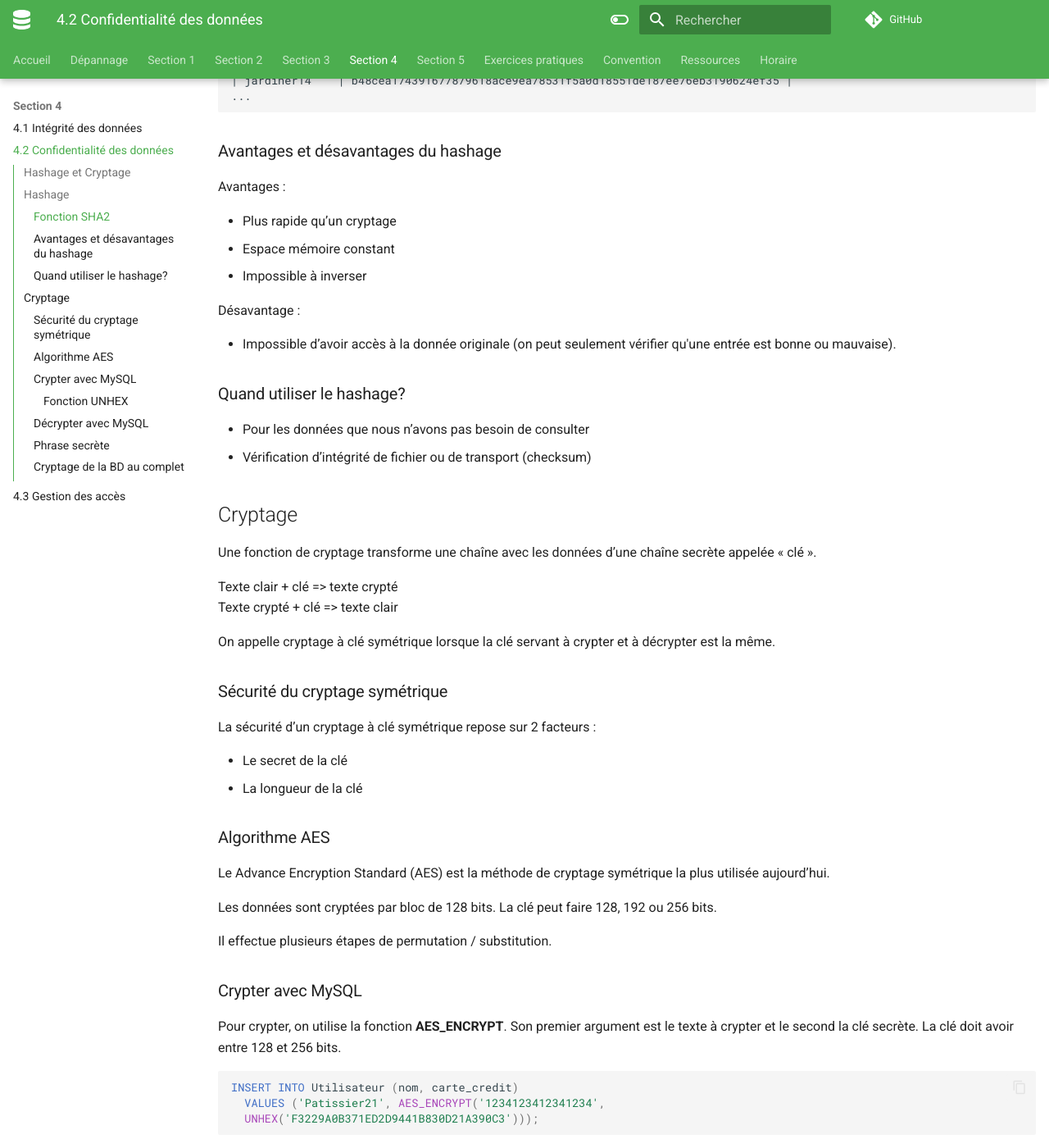
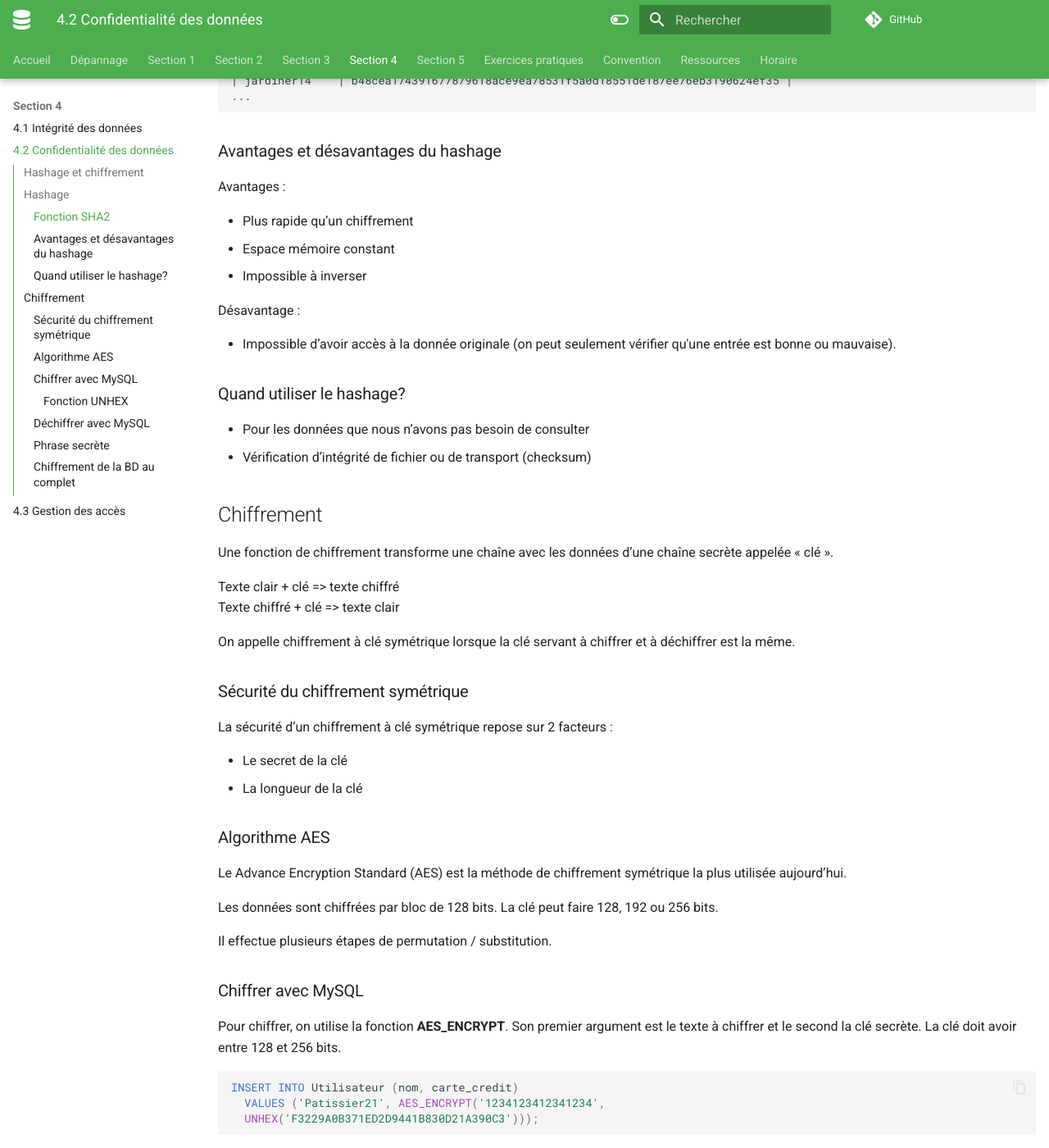
Before and after one commit to cegepvictoetienne/bd1, an MkDocs documentation site: the page built from docs/notes_de_cours/section_4.2.md, in a window 1280 px wide and 1400 px high, scrolled down 1591 px. Shown: the whole window at 82% size. Built offline with MkDocs 1.6.1 and Material for MkDocs 9.7.7, drawn with Linux system fonts in a browser that asks for light colours; comment, search, counter and statistics services are not loaded; some of the changed text lies outside the part shown.

Commit message:
crypter -> chiffrer

````diff
--- a/docs/notes_de_cours/section_4.2.md
+++ b/docs/notes_de_cours/section_4.2.md
@@ -1,14 +1,14 @@
 # Confidentialité des données
 
-## Hashage et Cryptage
+## Hashage et chiffrement
 
 Il est très souvent nécessaire d'assurer la confidentialité des données dans un BD afin que les administrateurs d'une base de données ne puisse en aucun cas voir les informations de certains champs ou tables (ex.: mots de passe).
 
-Quelle est la distinction entre le cryptage et le hashage?
+Quelle est la distinction entre le chiffrement et le hashage?
 
 **Hashage** : transformation *non inversible* à l’aide d’un algorithme.
 
-**Cryptage** : transformation des données à l’aide d’une donnée secrète appelée **clé**. Aussi appelé *chiffrement*.
+**Chiffrement** : transformation des données à l’aide d’une donnée secrète appelée **clé**.
 
 Doc : [https://dev.mysql.com/doc/refman/8.0/en/encryption-functions.html](https://dev.mysql.com/doc/refman/8.0/en/encryption-functions.html)
 
@@ -68,7 +68,7 @@ retourne:
 
 Avantages :
 
-* Plus rapide qu’un cryptage
+* Plus rapide qu’un chiffrement
 * Espace mémoire constant
 * Impossible à inverser
 
@@ -81,33 +81,33 @@ Désavantage :
 * Pour les données que nous n’avons pas besoin de consulter
 * Vérification d’intégrité de fichier ou de transport (checksum)
 
-## Cryptage
+## Chiffrement
 
-Une fonction de cryptage transforme une chaîne avec les données d’une chaîne secrète appelée « clé ».
+Une fonction de chiffrement transforme une chaîne avec les données d’une chaîne secrète appelée « clé ».
 
-Texte clair + clé => texte crypté
-Texte crypté + clé => texte clair
+Texte clair + clé => texte chiffré
+Texte chiffré + clé => texte clair
 
-On appelle cryptage à clé symétrique lorsque la clé servant à crypter et à décrypter est la même.
+On appelle chiffrement à clé symétrique lorsque la clé servant à chiffrer et à déchiffrer est la même.
 
-### Sécurité du cryptage symétrique
+### Sécurité du chiffrement symétrique
 
-La sécurité d’un cryptage à clé symétrique repose sur 2 facteurs :
+La sécurité d’un chiffrement à clé symétrique repose sur 2 facteurs :
 
 - Le secret de la clé
 - La longueur de la clé
 
 ### Algorithme AES
 
-Le Advance Encryption Standard (AES) est la méthode de cryptage symétrique la plus utilisée aujourd’hui.
+Le Advance Encryption Standard (AES) est la méthode de chiffrement symétrique la plus utilisée aujourd’hui.
 
-Les données sont cryptées par bloc de 128 bits. La clé peut faire 128, 192 ou 256 bits.
+Les données sont chiffrées par bloc de 128 bits. La clé peut faire 128, 192 ou 256 bits.
 
 Il effectue plusieurs étapes de permutation / substitution.
 
-### Crypter avec MySQL
+### Chiffrer avec MySQL
 
-Pour crypter, on utilise la fonction **AES_ENCRYPT**. Son premier argument est le texte à crypter et le second la clé secrète. La clé doit avoir entre 128 et 256 bits.
+Pour chiffrer, on utilise la fonction **AES_ENCRYPT**. Son premier argument est le texte à chiffrer et le second la clé secrète. La clé doit avoir entre 128 et 256 bits.
 
 ```mysql
 INSERT INTO Utilisateur (nom, carte_credit)
@@ -126,9 +126,9 @@ La fonction **UNHEX** convertit une chaîne de valeurs hexadécimale en sa repr
 |A|41|A|
 |Allo|416C6C6F|Allo|
 
-### Décrypter avec MySQL
+### Déchiffrer avec MySQL
 
-Pour décrypter, on utilise la fonction **AES_DECRYPT**. Le premier argument est la valeur à décrypter, le second la clé secrète.
+Pour déchiffrer, on utilise la fonction **AES_DECRYPT**. Le premier argument est la valeur à déchiffrer, le second la clé secrète.
 
 ```mysql
 SELECT nom, CAST(AES_DECRYPT(carte_credit,
@@ -166,9 +166,9 @@ SELECT nom,
   FROM Utilisateur;
 ```
 
-### Cryptage de la BD au complet
+### Chiffrement de la BD au complet
 
-L’engin de stockage de données *InnoDB* permet de crypter une table ou la BD au complet via un logiciel enfichable (*plug-in*).
+L’engin de stockage de données *InnoDB* permet de chiffrer une table ou la BD au complet via un logiciel enfichable (*plug-in*).
 
 **Ces manipulations ainsi que InnoDB ne sont pas vues en classe**.
 
@@ -176,7 +176,7 @@ Plus d'informations: [https://dev.mysql.com/doc/refman/8.0/en/innodb-data-encryp
 
 # Flux décisionnel
 
-Voici un exemple de flux décisionnel pour choisir entre le hashage et le cryptage.
+Voici un exemple de flux décisionnel pour choisir entre le hashage et le chiffrement.
 
 ```mermaid
 flowchart TD
````
Also changed, not shown: other parts of docs/notes_de_cours/section_4.2.md (+6 -6 lines).
